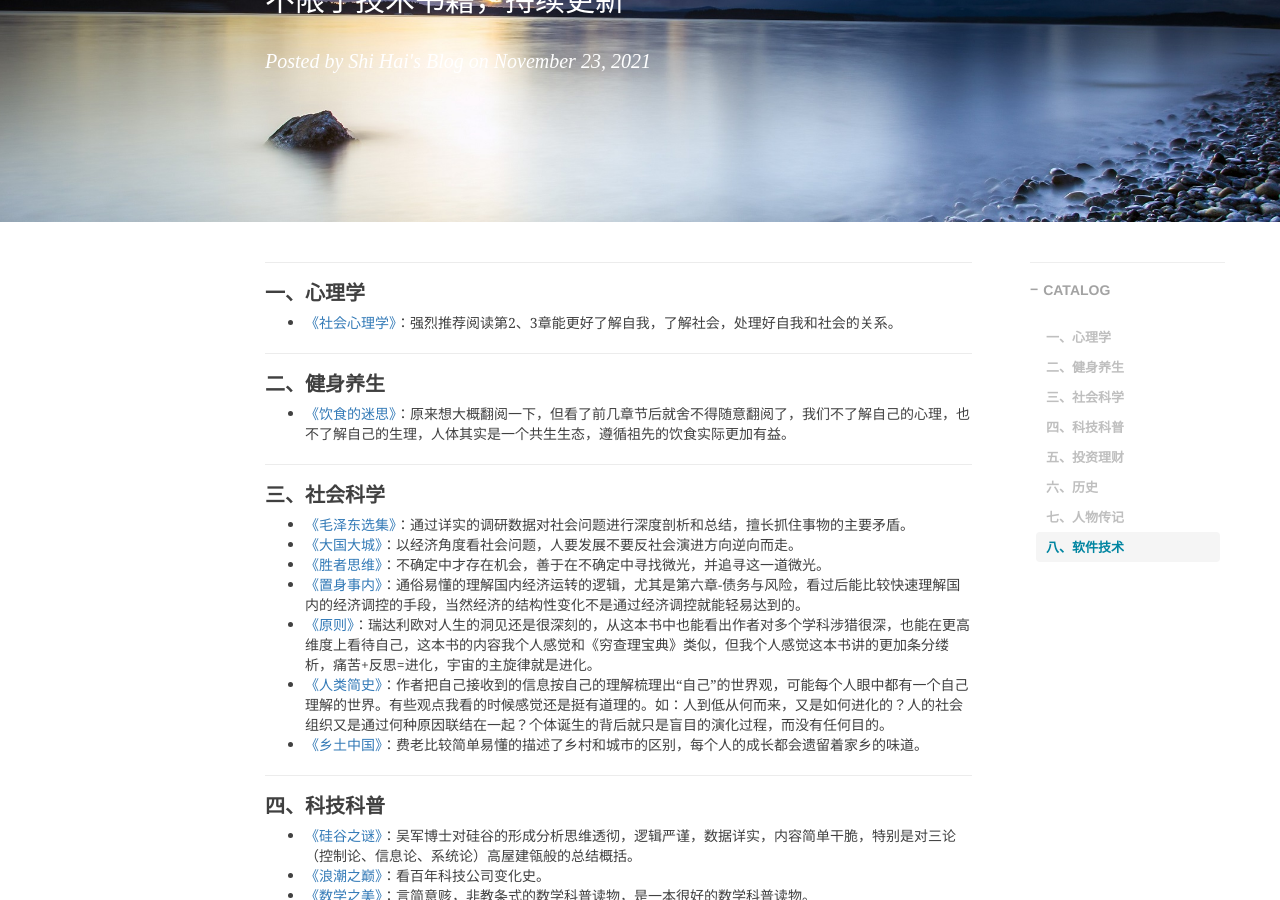
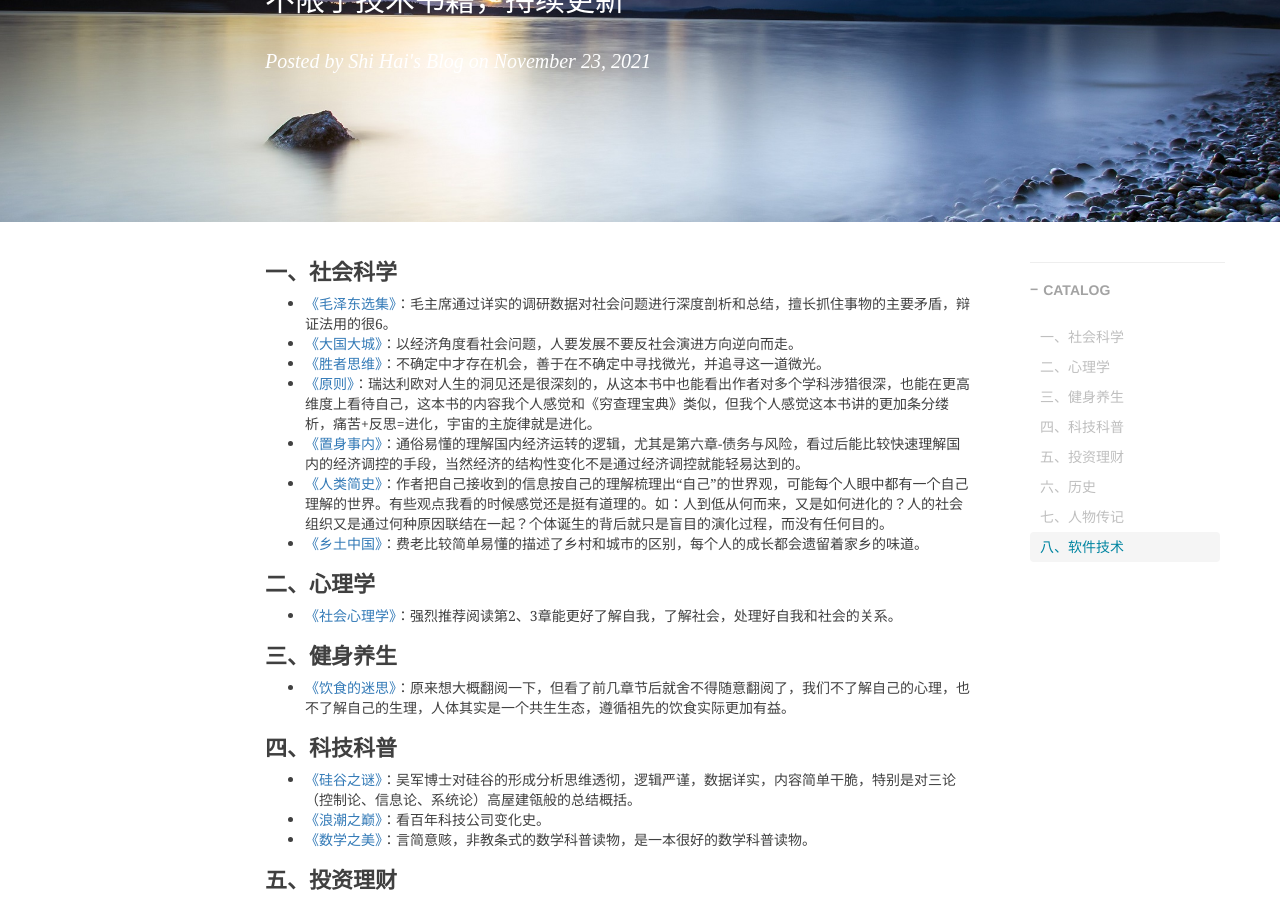
Before and after one commit to shihai1991/shihai1991.github.io, a Jekyll site: the page built from _posts/2021-11-23-个人阅读书单推荐.md, in a window 1280 px wide and 900 px high, scrolled down 299 px. Built offline with Jekyll 4.4.1, drawn with Linux system fonts in a browser that asks for light colours; nearby versions of some CDN libraries; comment, search, counter and statistics services are not loaded.

Commit message:
Update 2021-11-23-个人阅读书单推荐.md

```diff
--- a/_posts/2021-11-23-个人阅读书单推荐.md
+++ b/_posts/2021-11-23-个人阅读书单推荐.md
@@ -10,35 +10,35 @@ tags:
 time: '2021.11.23 20:16:00'
 excerpt: null
 ---
-## 一、心理学
-- [《社会心理学》](https://book.douban.com/subject/1476651/)：强烈推荐阅读第2、3章能更好了解自我，了解社会，处理好自我和社会的关系。
-
-## 二、健身养生
-- [《饮食的迷思》](https://book.douban.com/subject/30437166/)：原来想大概翻阅一下，但看了前几章节后就舍不得随意翻阅了，我们不了解自己的心理，也不了解自己的生理，人体其实是一个共生生态，遵循祖先的饮食实际更加有益。
-
-## 三、社会科学
-- [《毛泽东选集》](https://book.douban.com/subject/1139360/)：通过详实的调研数据对社会问题进行深度剖析和总结，擅长抓住事物的主要矛盾。
+# 一、社会科学
+- [《毛泽东选集》](https://book.douban.com/subject/1139360/)：毛主席通过详实的调研数据对社会问题进行深度剖析和总结，擅长抓住事物的主要矛盾，辩证法用的很6。
 - [《大国大城》](https://book.douban.com/subject/26824237/)：以经济角度看社会问题，人要发展不要反社会演进方向逆向而走。
 - [《胜者思维》](https://book.douban.com/subject/27038434/)：不确定中才存在机会，善于在不确定中寻找微光，并追寻这一道微光。
+- [《原则》](https://book.douban.com/subject/27608239/)：瑞达利欧对人生的洞见还是很深刻的，从这本书中也能看出作者对多个学科涉猎很深，也能在更高维度上看待自己，这本书的内容我个人感觉和《穷查理宝典》类似，但我个人感觉这本书讲的更加条分缕析，痛苦+反思=进化，宇宙的主旋律就是进化。
 - [《置身事内》](https://book.douban.com/subject/35546622/)：通俗易懂的理解国内经济运转的逻辑，尤其是第六章-债务与风险，看过后能比较快速理解国内的经济调控的手段，当然经济的结构性变化不是通过经济调控就能轻易达到的。
-- [《原则》](https://book.douban.com/subject/27608239/)：瑞达利欧对人生的洞见还是很深刻的，从这本书中也能看出作者对多个学科涉猎很深，也能在更高维度上看待自己，这本书的内容我个人感觉和《穷查理宝典》类似，但我个人感觉这本书讲的更加条分缕析，痛苦+反思=进化，宇宙的主旋律就是进化。
 - [《人类简史》](https://book.douban.com/subject/25985021/)：作者把自己接收到的信息按自己的理解梳理出“自己”的世界观，可能每个人眼中都有一个自己理解的世界。有些观点我看的时候感觉还是挺有道理的。如：人到低从何而来，又是如何进化的？人的社会组织又是通过何种原因联结在一起？个体诞生的背后就只是盲目的演化过程，而没有任何目的。
 - [《乡土中国》](https://book.douban.com/annotation/54214959/)：费老比较简单易懂的描述了乡村和城市的区别，每个人的成长都会遗留着家乡的味道。
 
-## 四、科技科普
+# 二、心理学
+- [《社会心理学》](https://book.douban.com/subject/1476651/)：强烈推荐阅读第2、3章能更好了解自我，了解社会，处理好自我和社会的关系。
+
+# 三、健身养生
+- [《饮食的迷思》](https://book.douban.com/subject/30437166/)：原来想大概翻阅一下，但看了前几章节后就舍不得随意翻阅了，我们不了解自己的心理，也不了解自己的生理，人体其实是一个共生生态，遵循祖先的饮食实际更加有益。
+
+# 四、科技科普
 - [《硅谷之谜》](https://book.douban.com/subject/26665230/)：吴军博士对硅谷的形成分析思维透彻，逻辑严谨，数据详实，内容简单干脆，特别是对三论（控制论、信息论、系统论）高屋建瓴般的总结概括。
 - [《浪潮之巅》](https://book.douban.com/subject/6709783/)：看百年科技公司变化史。
 - [《数学之美》](https://book.douban.com/subject/35033507/)：言简意赅，非教条式的数学科普读物，是一本很好的数学科普读物。
 
-## 五、投资理财
+# 五、投资理财
 - [《穷查理宝典》](https://book.douban.com/subject/26831789/)：个人感觉查理.芒格的人生智慧要高于巴菲特，特别是最后一章节-人类误判心理学，讲大家会常犯的问题都进行了总结和思考（需要进一步看心理学，建议可以看《社会心理学》）。
 - [《价值》](https://book.douban.com/subject/35188914/)：高瓴资本-张磊写的投资认知，把张磊这些年投资、商业理解的心得写了出来，世上没有万能药，会有成长陷阱、价值陷阱、信息陷阱、风险陷阱。最有感触的一段话是：“从事投资工作多年以后，他逐渐意识到滑雪和投资竟有许多相似之处，都需要时刻把握平衡，既要盯着脚下，又要看到远方，在一张一弛间把握节奏，并凭借某种趋势求得加速度，而最关键的是都要保持内心的从容。滑雪这种极限运动爱好就仿佛他人生经历缩影，内心世界的投射，不断挑战新事物，在复杂纷扰的世界找到平衡”。投资的三个阶段：格雷厄姆：捡烟蒂(是以企业消亡时来衡量剩余价值，和格雷厄姆所处历史时代有关，1920是经济大萧条时代。)->巴菲特：长期投资主义->张磊：长期持有是结果而不是目的。
 
-## 六、历史
+# 六、历史
 
-## 七、人物传记
+# 七、人物传记
 - [《滚雪球》](https://book.douban.com/subject/3605924/)：投资公司要挑“最长的坡，最厚的雪”，让雪球越滚越大。投资领域也是在随时代发展的。
 
-## 八、软件技术
+# 八、软件技术
 - [《代码大全》](https://book.douban.com/subject/1477390/)：因工作需要仅看了第五章设计这一章节，但我敢确信读书期间阅读和工作多年后看产生的共鸣是不一样的，承认世界的变化性，在变中找不变。
 - [《CPython实现原理》](https://hai-shi.gitbook.io/cpython-internals)：微软独立研究员Anthony Shaw写的书，和华为云计算架设部几个同学尝试翻译成中文。
```
